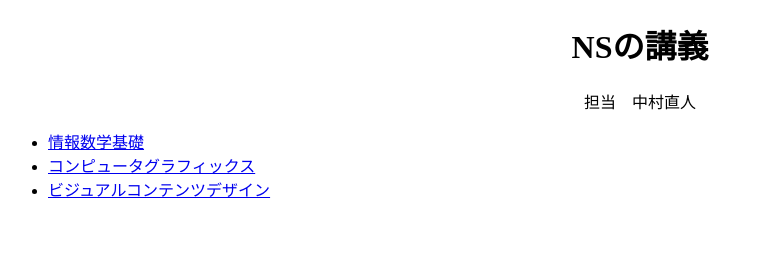
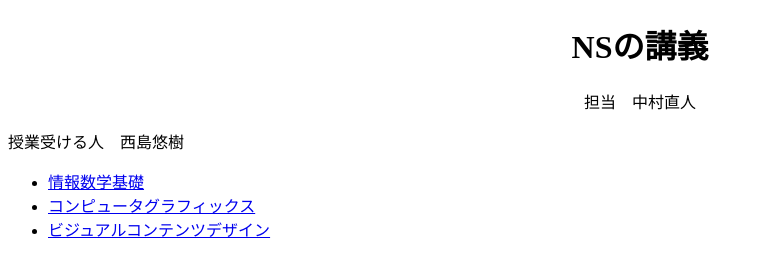
Before and after one commit to Yudouhu0627/2025VisualC, a plain HTML site: page index.html in a window 1280 px wide. Shown: the whole page, without its empty margins (0-764 px from the left). Drawn offline with Linux system fonts and the light colour scheme.

Commit message:
Update index.html

```diff
--- a/index.html
+++ b/index.html
@@ -7,6 +7,7 @@
    <BODY>
 	<center><h1>NSの講義</h1>
 	<P>担当　中村直人</center>
+	<p>授業受ける人　西島悠樹</p>
 <ul>
     <li><a href="lesson1-org2.html">情報数学基礎</a></li>
     <li><a href="lesson1-org3.html">コンピュータグラフィックス</a></li>
```
